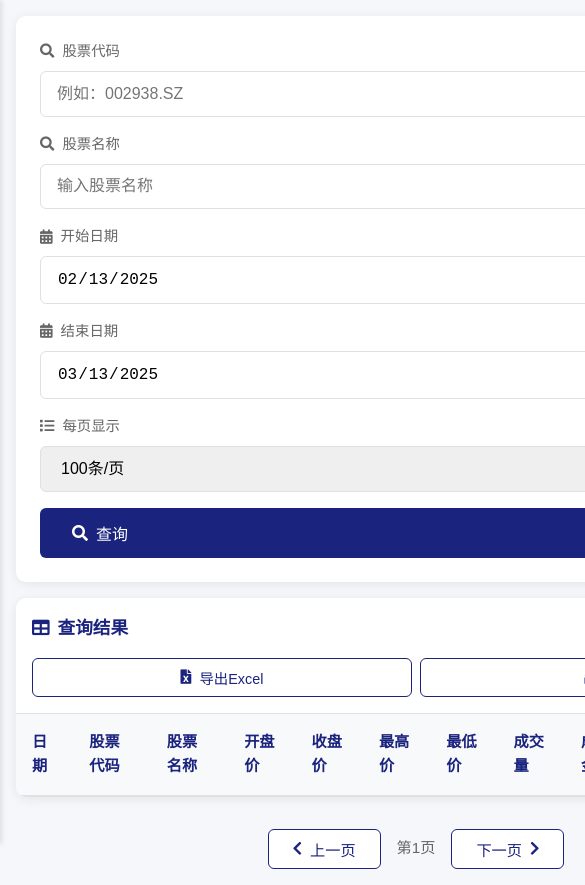
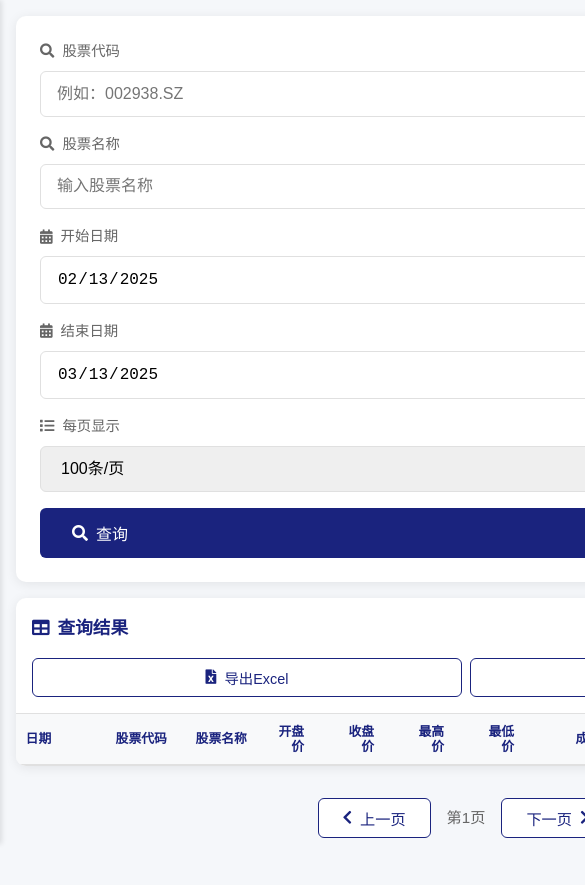
Before and after one commit to zhewenzhang/stock_research_platform, a plain HTML site: page static/index.html in a window 390 px wide. Shown: the top 885 px of the page, 585 px wide, since content can reach past the window. After the commit the page ends 854 px from the top, so only its background shows below. Drawn offline with Linux system fonts and the light colour scheme.

Commit message:
优化表格布局：改用自适应列宽，优化数据显示效果

```diff
--- a/static/styles.css
+++ b/static/styles.css
@@ -138,9 +138,9 @@ body {
 }
 
 .container {
-    max-width: 1200px;
+    max-width: 1600px;
     margin: 1rem auto;
-    padding: 0 1rem;
+    padding: 0 1.5rem;
 }
 
 /* 筛选区域样式 */
@@ -213,8 +213,11 @@ body {
     background: white;
     border-radius: 10px;
     box-shadow: 0 2px 12px rgba(0,0,0,0.08);
-    overflow: hidden;
+    overflow-x: auto;
     margin-bottom: 2rem;
+    width: 100%;
+    -webkit-overflow-scrolling: touch;
+    scrollbar-width: thin;
 }
 
 .table-header {
@@ -262,7 +265,8 @@ body {
 table {
     width: 100%;
     border-collapse: collapse;
-    font-size: 0.95rem;
+    font-size: clamp(0.8rem, 1.5vw, 0.95rem);
+    table-layout: auto;
 }
 
 th {
@@ -270,13 +274,37 @@ th {
     color: #1a237e;
     font-weight: 600;
     text-align: left;
-    padding: 1rem;
+    padding: clamp(0.5rem, 1vw, 1rem);
     border-bottom: 2px solid #e0e0e0;
+    cursor: pointer;
+    user-select: none;
+    transition: all 0.3s ease;
+    position: relative;
+    white-space: normal;
+    word-wrap: break-word;
+    line-height: 1.2;
 }
 
+/* 移除固定列宽，使用最小宽度和最大宽度来控制 */
+th:nth-child(1) { min-width: 90px; }  /* 日期 */
+th:nth-child(2) { min-width: 80px; }  /* 股票代码 */
+th:nth-child(3) { min-width: 80px; }  /* 股票名称 */
+th:nth-child(4),
+th:nth-child(5),
+th:nth-child(6),
+th:nth-child(7) { min-width: 70px; }  /* 价格相关列 */
+th:nth-child(8),
+th:nth-child(9) { min-width: 100px; }  /* 成交量和金额 */
+th:nth-child(10) { min-width: 85px; }  /* 涨跌幅 */
+th:nth-child(11) { min-width: 85px; }  /* 成交额排名 */
+
 td {
-    padding: 1rem;
+    padding: clamp(0.5rem, 1vw, 1rem);
     border-bottom: 1px solid #e0e0e0;
+    white-space: nowrap;
+    overflow: hidden;
+    text-overflow: ellipsis;
+    font-size: clamp(0.8rem, 1.5vw, 0.95rem);
 }
 
 tr:hover {
@@ -287,11 +315,51 @@ tr:hover {
 .price-up {
     color: #f44336;
     font-weight: 500;
+    text-align: right;
 }
 
 .price-down {
     color: #4caf50;
     font-weight: 500;
+    text-align: right;
+}
+
+/* 数字列右对齐并调整内边距 */
+td:nth-child(4),  /* 开盘价 */
+td:nth-child(5),  /* 收盘价 */
+td:nth-child(6),  /* 最高价 */
+td:nth-child(7),  /* 最低价 */
+td:nth-child(8),  /* 成交量 */
+td:nth-child(9),  /* 成交金额 */
+td:nth-child(10), /* 涨跌幅 */
+td:nth-child(11)  /* 成交额排名 */ {
+    text-align: right;
+    padding-right: 1.5rem;
+}
+
+/* 表头对应的列也右对齐 */
+th:nth-child(4),
+th:nth-child(5),
+th:nth-child(6),
+th:nth-child(7),
+th:nth-child(8),
+th:nth-child(9),
+th:nth-child(10),
+th:nth-child(11) {
+    text-align: right;
+    padding-right: 2rem;
+}
+
+/* 调整表头图标位置 */
+th i {
+    margin-left: 0.3rem;
+    font-size: clamp(0.75rem, 1.2vw, 0.85rem);
+    opacity: 0.6;
+    transition: all 0.3s ease;
+    position: absolute;
+    right: 0.5rem;
+    top: 50%;
+    transform: translateY(-50%);
 }
 
 /* 分页样式 */
@@ -366,22 +434,21 @@ tr:hover {
 
 /* 自定义滚动条 */
 .table-container::-webkit-scrollbar {
-    width: 8px;
-    height: 8px;
+    height: 6px;
 }
 
 .table-container::-webkit-scrollbar-track {
     background: #f1f1f1;
-    border-radius: 4px;
+    border-radius: 3px;
 }
 
 .table-container::-webkit-scrollbar-thumb {
-    background: #888;
-    border-radius: 4px;
+    background: #c1c1c1;
+    border-radius: 3px;
 }
 
 .table-container::-webkit-scrollbar-thumb:hover {
-    background: #555;
+    background: #a8a8a8;
 }
 
 /* 响应式设计 */
@@ -445,3 +512,47 @@ tr:hover {
         justify-content: center;
     }
 }
+
+@media screen and (max-width: 1600px) {
+    .container {
+        max-width: 1400px;
+    }
+}
+
+@media screen and (max-width: 1400px) {
+    .container {
+        max-width: 1200px;
+    }
+    table {
+        font-size: 0.85rem;
+    }
+    th, td {
+        padding: 0.7rem;
+    }
+}
+
+@media screen and (max-width: 1200px) {
+    .container {
+        max-width: 1000px;
+    }
+    table {
+        font-size: 0.8rem;
+    }
+    th, td {
+        padding: 0.6rem;
+    }
+}
+
+@media screen and (max-width: 1000px) {
+    .container {
+        max-width: 100%;
+        padding: 0 1rem;
+    }
+    .table-container {
+        max-width: 100%;
+        overflow-x: auto;
+    }
+    table {
+        min-width: 900px;
+    }
+}
```
